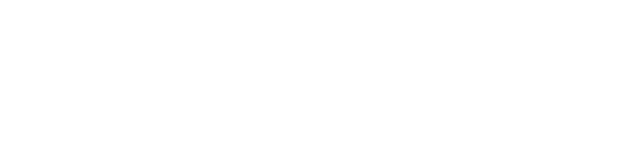
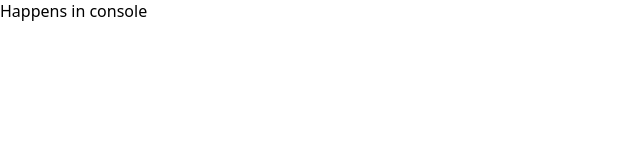
Before and after one commit to DrearyDev/hash-map, a plain HTML site: page index.html in a window 1280 px wide. Shown: the whole page, without its empty margins (0-640 px from the left). Drawn offline with Linux system fonts and the light colour scheme.

Commit message:
Add msg 'happens in console'
so when i come back to this project in the future
i can see that everything i did was in the console

```diff
--- a/index.html
+++ b/index.html
@@ -10,6 +10,6 @@
     <script defer type="module" src="index.js"></script>
 </head>
 <body>
-
+    <p>Happens in console</p>
 </body>
 </html>
```
